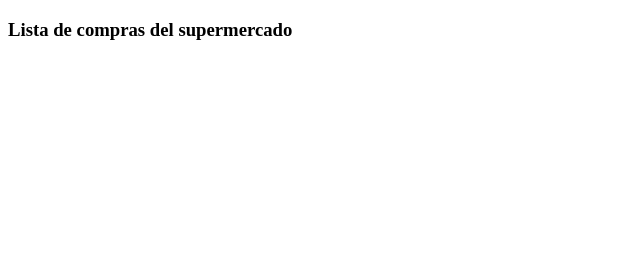
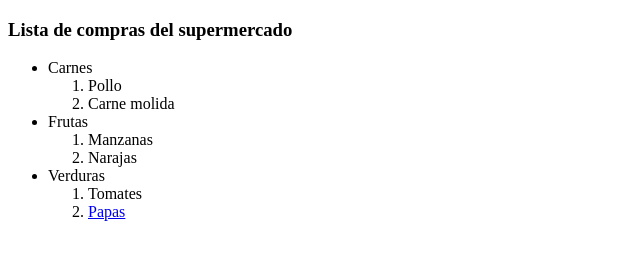
Before and after one commit to codepalacios/CursoDefinitivoDeHTMLyCSS, a plain HTML site: page lista-de-compras.html in a window 1280 px wide. Shown: the whole page, without its empty margins (0-640 px from the left). Drawn offline with Linux system fonts and the light colour scheme.

Commit message:
HTML >Reto: crea tu lista de compras del supermercado

```diff
--- a/lista-de-compras.html
+++ b/lista-de-compras.html
@@ -13,6 +13,23 @@
         <section>
             <article>
                 <h1>Lista de compras del supermercado</h1>
+                <ul>
+                    <li>Carnes</li>
+                    <ol>
+                        <li>Pollo</li>
+                        <li>Carne molida</li>
+                    </ol>
+                    <li>Frutas</li>
+                        <ol>
+                            <li>Manzanas</li>
+                            <li>Narajas</li>
+                        </ol>
+                    <li>Verduras</li>
+                    <ol>
+                        <li>Tomates</li>
+                        <li><a href="https://www.youtube.com/watch?v=lHHmmHQitjI">Papas</a></li>
+                    </ol>
+                </ul>
             </article>
         </section>
     </main>
```
